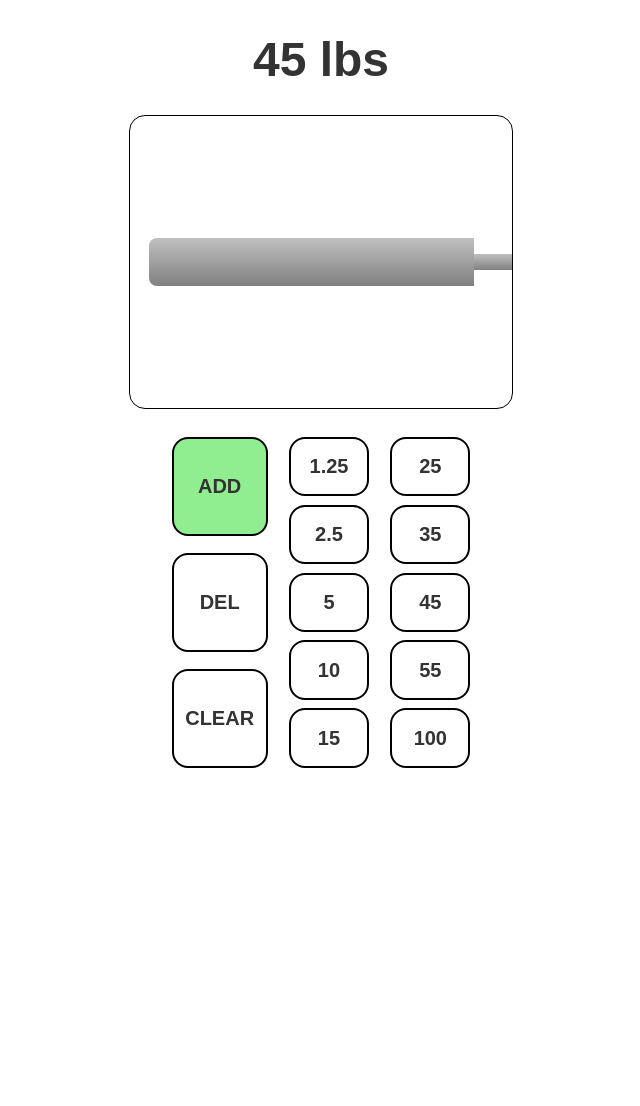
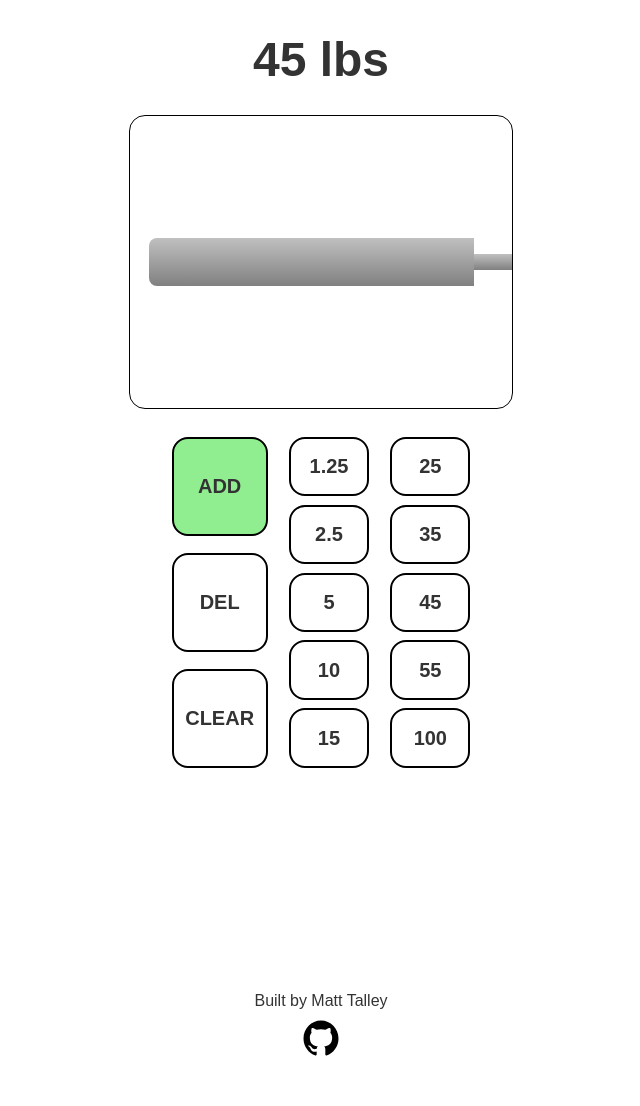
Before and after one commit to socrastein/weightPlateCounter, a plain HTML site: page index.html in a window 1280 px wide. Shown: the whole page, without its empty margins (319-959 px from the left). Before the commit the page ends 800 px from the top, so only its background shows below. Drawn offline with Linux system fonts and the light colour scheme.

Commit message:
Add footer with attribution and GitHub logo link

```diff
--- a/buildCounter.css
+++ b/buildCounter.css
@@ -118,3 +118,23 @@ body {
   justify-content: center;
   writing-mode: vertical-lr;
 }
+
+footer {
+  padding: 12rem 3% 3rem 3%;
+  display: flex;
+  flex-direction: column;
+  align-items: center;
+  justify-content: flex-end;
+  gap: .5rem;
+}
+
+.footerLogo {
+height: 2.5rem;
+width: 2.5rem;
+transition: all .5s;
+}
+
+.footerLogo:hover {
+cursor: pointer;
+transform: scale(1.2) rotate(360deg)
+}
--- a/buildCounter.js
+++ b/buildCounter.js
@@ -214,4 +214,25 @@ const delWeightPlate = (plateObject) => {
   }
 };
 
+const createFooter = () => {
+  const footer = document.createElement("footer");
+
+  const attribution = document.createElement("p");
+  attribution.textContent = "Built by Matt Talley";
+
+  const gitLogo = document.createElement("img");
+  gitLogo.classList.add("footerLogo");
+  gitLogo.src = "./github.svg";
+  gitLogo.onclick = () => {
+    window.open('https://github.com/socrastein', '_blank')
+  }
+
+  footer.append(attribution);
+  footer.append(gitLogo);
+
+  document.body.append(footer);
+};
+
+
 buildEmptyPlateCounter();
+createFooter();
--- /dev/null
+++ b/footer/footer.css
@@ -0,0 +1,19 @@
+footer {
+    padding: 12rem 3% 3rem 3%;
+    display: flex;
+    flex-direction: column;
+    align-items: center;
+    justify-content: flex-end;
+    gap: .5rem;
+  }
+
+.footerLogo {
+  height: 2.5rem;
+  width: 2.5rem;
+  transition: all .5s;
+}
+
+.footerLogo:hover {
+  cursor: pointer;
+  transform: scale(1.2) rotate(360deg)
+}
```
Also changed, not shown: footer/footer.js (added, +21 -0 lines), github.svg (added).
